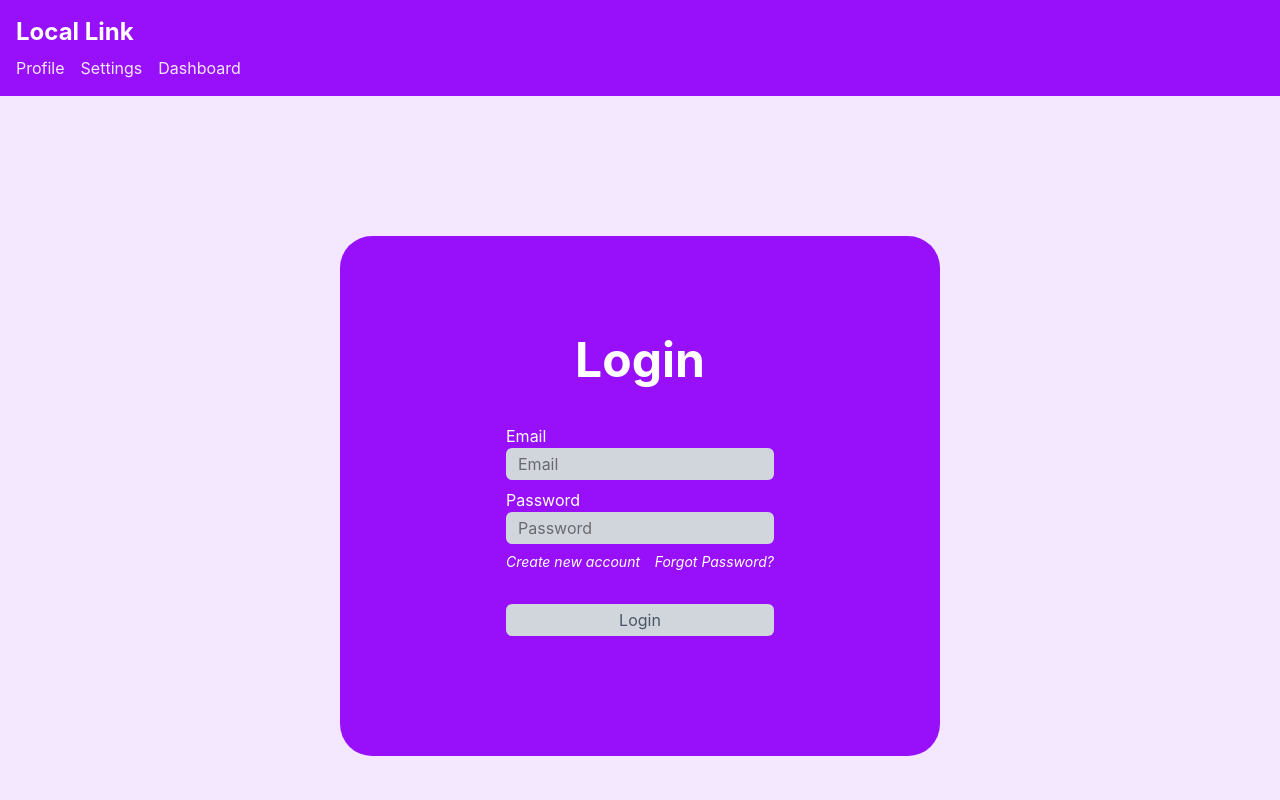
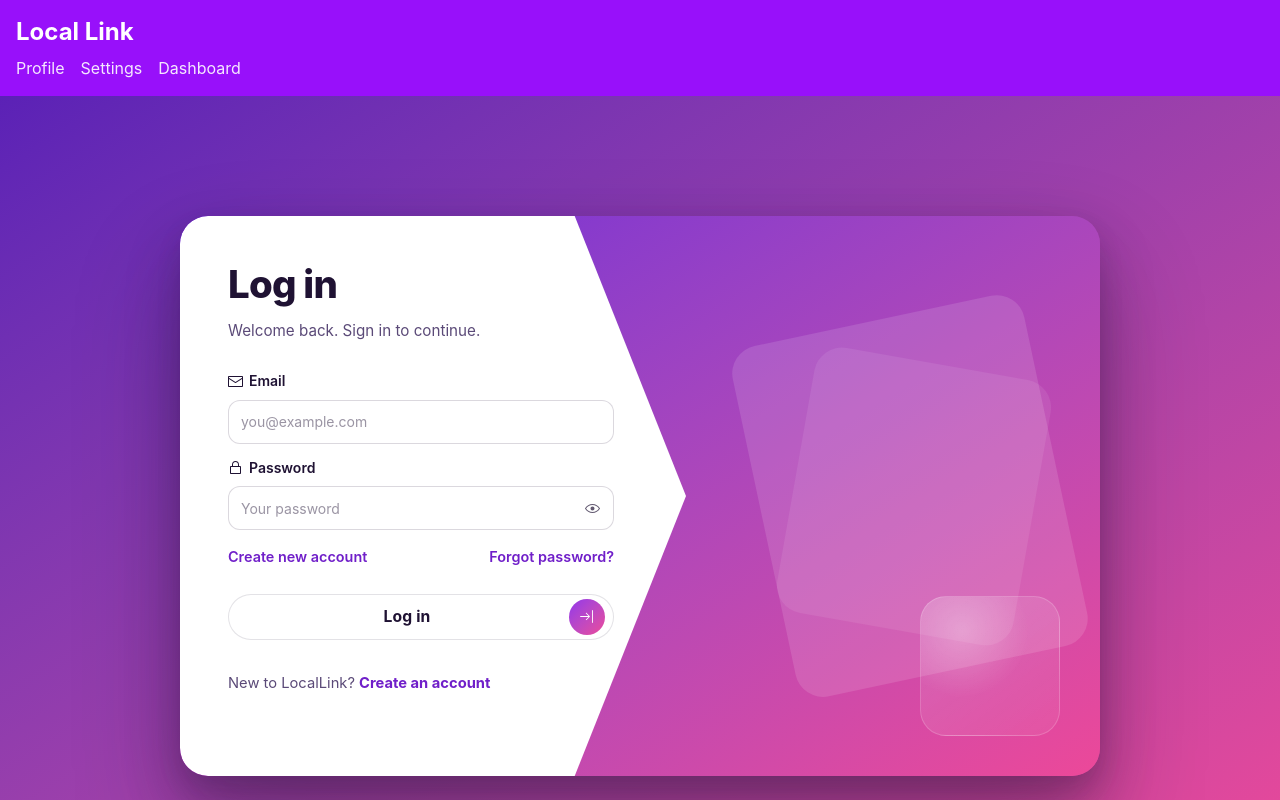
Before and after one commit to KyiPhyuThiriKhaing/CSC105-G09-GenZCoders-LocalLink, a React (Vite) app in the folder locallink-frontend/: page /login in a window 1280 px wide. Shown: the top 800 px of the page. Built offline with nearby package versions, Linux system fonts and the light colour scheme.

Commit message:
feat: enhance LoginPage with new layout, password visibility toggle, and improved form validation

```diff
--- a/locallink-frontend/src/pages/LoginPage.tsx
+++ b/locallink-frontend/src/pages/LoginPage.tsx
@@ -1,47 +1,189 @@
 import { z } from "zod";
+import { useState } from "react";
 import { useForm } from "react-hook-form";
 import { zodResolver } from "@hookform/resolvers/zod";
 import { Link } from "react-router-dom";
+import {
+  EnvelopeClosedIcon,
+  EyeNoneIcon,
+  EyeOpenIcon,
+  LockClosedIcon,
+} from "@radix-ui/react-icons";
 
 const userSchema = z.object({
   email: z.email("Please enter a valid email address"),
-  password: z.string(),
+  password: z.string().min(1, "Please enter your password"),
 });
 
 type UserFormData = z.infer<typeof userSchema>;
 
+type PasswordToggleButtonProps = {
+  isVisible: boolean;
+  onToggle: () => void;
+};
+
+function PasswordToggleButton({ isVisible, onToggle }: PasswordToggleButtonProps) {
+  return (
+    <button
+      type="button"
+      className="absolute right-2 inline-flex items-center justify-center rounded-md p-1.5 text-[var(--color-ink-strong-70)] transition hover:text-[var(--color-ink-strong)]"
+      onClick={onToggle}
+      aria-label={isVisible ? "Hide password" : "Show password"}
+    >
+      {isVisible ? <EyeNoneIcon aria-hidden="true" /> : <EyeOpenIcon aria-hidden="true" />}
+    </button>
+  );
+}
 
 function LoginPage() {
-  const { register, handleSubmit, formState: { errors } } = useForm<UserFormData>({
+  const [showPassword, setShowPassword] = useState(false);
+
+  const {
+    register,
+    handleSubmit,
+    formState: { errors, isSubmitting },
+  } = useForm<UserFormData>({
     resolver: zodResolver(userSchema),
+    defaultValues: {
+      email: "",
+      password: "",
+    },
   });
 
+  const onSubmit = async (data: UserFormData) => {
+    void data;
+    // Hook up to backend later.
+    await new Promise((resolve) => setTimeout(resolve, 250));
+  };
+
+  const inputClass =
+    "h-11 w-full rounded-xl border border-[var(--color-ink-border-soft)] bg-white/85 px-3 text-sm text-[var(--color-ink-strong)] outline-none transition placeholder:text-[var(--color-ink-strong-45)] focus:border-[var(--color-brand-focus)] focus:bg-white/95 focus:ring-4 focus:ring-[var(--color-brand-focus-ring)]";
+
+  const labelClass = "text-sm font-semibold text-[var(--color-ink-strong)]";
+  const fieldErrorClass = "text-[0.82rem] text-[var(--color-danger)]";
+
   return (
-    <div className="flex items-center justify-center h-screen bg-brand-soft">
-      <div id="LoginPlate" className="flex flex-col items-center w-150 h-130 bg-brand-primary rounded-4xl pt-15">
-        <h1 className="flex items-center justify-center text-white text-5xl font-bold pt-10">Login</h1>
-        {/* <p className="text-white text-sm italic">Welcome Back! Sign in to your account</p> */}
-        <div className="mt-10">
-          <p className="text-white ">Email</p>
-          <input type="email" {...register("email")} className="bg-gray-300 pl-3 rounded-md w-67 h-8" placeholder="Email"/>
-          {errors.email && <p className="text-red-300 text-xs mt-1">{errors.email.message}</p>}
-        </div>
-        <div className="mt-2">
-          <p className="text-white">Password</p>
-          <input type="password" {...register("password")} className="bg-gray-300 pl-3 rounded-md w-67 h-8" placeholder="Password"/>
-          {errors.password && <p className="text-red-300 text-xs">{errors.password.message}</p>}
+    <main className="grid min-h-screen place-items-start bg-gradient-to-br from-[var(--color-brand-primary-700)] to-[var(--color-brand-pink-500)] px-5 py-6 sm:px-6 sm:py-8 md:place-items-center md:py-10">
+      <section
+        className="relative grid min-h-[560px] w-full max-w-[920px] overflow-hidden rounded-[28px] bg-gradient-to-br from-[var(--color-brand-primary-600)] to-[var(--color-brand-pink-500)] shadow-[0_12px_24px_rgba(31,18,51,0.12),0_28px_56px_rgba(31,18,51,0.24),0_52px_104px_rgba(31,18,51,0.32)] md:grid-cols-[1.1fr_0.9fr]"
+        aria-label="Log in"
+      >
+        <div className="relative z-10 isolate grid content-start gap-7 overflow-hidden px-7 py-10 md:px-12 md:py-12">
+          <div
+            className="pointer-events-none absolute inset-0 -z-10 rounded-l-[28px] bg-white [clip-path:polygon(0_0,78%_0,100%_50%,78%_100%,0_100%)] max-[860px]:rounded-[28px] max-[860px]:[clip-path:none]"
+            aria-hidden="true"
+          />
 
+          <header className="relative z-10">
+            <h1 className="pb-4 text-[clamp(2rem,3vw,2.75rem)] leading-[1.05] font-extrabold tracking-[-0.02em] text-[var(--color-ink-strong)]">
+              Log in
+            </h1>
+            <p className="text-[0.95rem] text-[var(--color-text-muted)]">
+              Welcome back. Sign in to continue.
+            </p>
+          </header>
+
+          <form className="relative z-10 grid w-full gap-3.5 md:pr-6" onSubmit={handleSubmit(onSubmit)}>
+            <div className="grid gap-1.5">
+              <label className={labelClass} htmlFor="email">
+                <span className="inline-flex items-center gap-1.5">
+                  <EnvelopeClosedIcon aria-hidden="true" />
+                  Email
+                </span>
+              </label>
+              <input
+                id="email"
+                type="email"
+                className={inputClass}
+                placeholder="you@example.com"
+                autoComplete="email"
+                {...register("email")}
+              />
+              {errors.email && <p className={fieldErrorClass}>{errors.email.message}</p>}
+            </div>
+
+            <div className="grid gap-1.5">
+              <label className={labelClass} htmlFor="password">
+                <span className="inline-flex items-center gap-1.5">
+                  <LockClosedIcon aria-hidden="true" />
+                  Password
+                </span>
+              </label>
+              <div className="relative flex items-center">
+                <input
+                  id="password"
+                  type={showPassword ? "text" : "password"}
+                  className={`${inputClass} pr-11`}
+                  placeholder="Your password"
+                  autoComplete="current-password"
+                  {...register("password")}
+                />
+                <PasswordToggleButton
+                  isVisible={showPassword}
+                  onToggle={() => setShowPassword(!showPassword)}
+                />
+              </div>
+              {errors.password && <p className={fieldErrorClass}>{errors.password.message}</p>}
+            </div>
+
+            <div className="mt-0.5 flex items-center justify-between text-[0.9rem] text-[var(--color-text-muted)]">
+              <Link to="/signup" className="font-semibold text-[var(--color-link)] hover:underline">
+                Create new account
+              </Link>
+              <button
+                type="button"
+                className="font-semibold text-[var(--color-link)] hover:underline"
+                aria-label="Forgot password"
+              >
+                Forgot password?
+              </button>
+            </div>
+
+            <button
+              className="group mt-3 grid h-[46px] w-full grid-cols-[1fr_auto] items-center rounded-full border border-[var(--color-ink-border-faint)] bg-white px-2 pl-4 text-[var(--color-ink-strong)] transition hover:-translate-y-[3px] hover:bg-[var(--color-brand-primary-500)] hover:text-white hover:shadow-[0_12px_32px_rgba(168,85,247,0.28)] disabled:cursor-not-allowed disabled:saturate-90"
+              type="submit"
+              aria-disabled={isSubmitting}
+              disabled={isSubmitting}
+            >
+              <span className="text-[0.98rem] font-bold tracking-[0.01em]">Log in</span>
+              <span
+                className="inline-flex h-9 w-9 items-center justify-center rounded-full bg-gradient-to-br from-[var(--color-brand-primary-500)] to-[var(--color-brand-pink-500)] text-white transition group-hover:-translate-x-1 group-hover:scale-x-[-1] group-hover:bg-white/20"
+                aria-hidden="true"
+              >
+                <svg
+                  width="15"
+                  height="15"
+                  viewBox="0 0 15 15"
+                  fill="none"
+                  xmlns="http://www.w3.org/2000/svg"
+                  aria-hidden="true"
+                >
+                  <path
+                    d="M12.95 1.50005C12.95 1.25152 12.7485 1.05005 12.5 1.05005C12.2514 1.05005 12.05 1.25152 12.05 1.50005L12.05 13.5C12.05 13.7486 12.2514 13.95 12.5 13.95C12.7485 13.95 12.95 13.7486 12.95 13.5L12.95 1.50005ZM6.5683 3.93188C6.39257 3.75614 6.10764 3.75614 5.93191 3.93188C5.75617 4.10761 5.75617 4.39254 5.93191 4.56827L8.41371 7.05007L0.499984 7.05007C0.251456 7.05007 0.0499847 7.25155 0.0499847 7.50007C0.0499846 7.7486 0.251457 7.95007 0.499984 7.95007L8.41371 7.95007L5.93191 10.4319C5.75617 10.6076 5.75617 10.8925 5.93191 11.0683C6.10764 11.244 6.39257 11.244 6.56831 11.0683L9.8183 7.81827C9.99404 7.64254 9.99404 7.35761 9.8183 7.18188L6.5683 3.93188Z"
+                    fill="currentColor"
+                    fillRule="evenodd"
+                    clipRule="evenodd"
+                  />
+                </svg>
+              </span>
+            </button>
+          </form>
+
+          <p className="relative z-10 mt-1 text-[0.92rem] text-[var(--color-text-muted)]">
+            New to LocalLink?{" "}
+            <Link to="/signup" className="font-bold text-[var(--color-link)] hover:underline">
+              Create an account
+            </Link>
+          </p>
         </div>
 
-        <div id="CreateForgot-Password" className="flex items-center justify-between mt-2 text-sm w-67 text-white italic">
-          <a href="#"><Link to="/signup">Create new account</Link></a>
-          <a href="#">Forgot Password?</a>
-        </div>
-
-        <button onClick={handleSubmit(() => {})} className="mt-8 bg-gray-300 rounded-md w-67 h-8 text-gray-600">Login</button>
-      </div>
-    </div>
-
+        <aside className="relative hidden p-10 md:grid md:content-end md:justify-items-end" aria-hidden="true">
+          <div className="absolute inset-[18%_10%_18%_18%] rotate-[-12deg] rounded-[28px] bg-white/12" />
+          <div className="absolute inset-[26%_16%_26%_26%] rotate-[10deg] rounded-[28px] bg-white/8" />
+          <div className="relative z-10 h-[140px] w-[140px] rounded-[26px] border border-white/18 bg-[radial-gradient(120px_120px_at_30%_25%,rgba(255,255,255,0.26),transparent_55%),linear-gradient(145deg,rgba(255,255,255,0.14),rgba(255,255,255,0.06))]" />
+        </aside>
+      </section>
+    </main>
   );
 }
 
```
